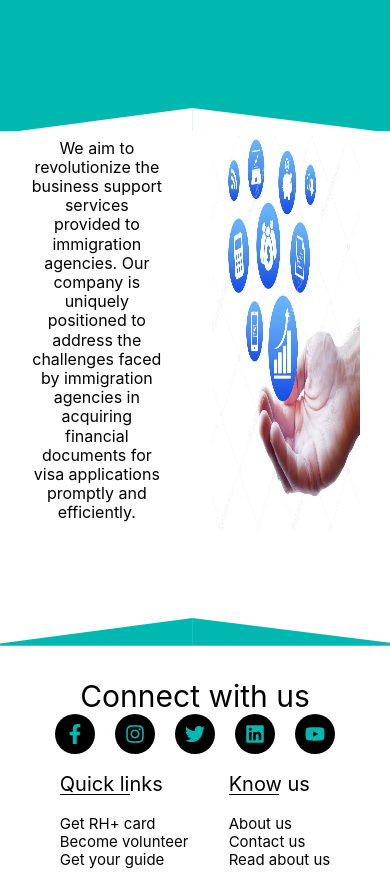
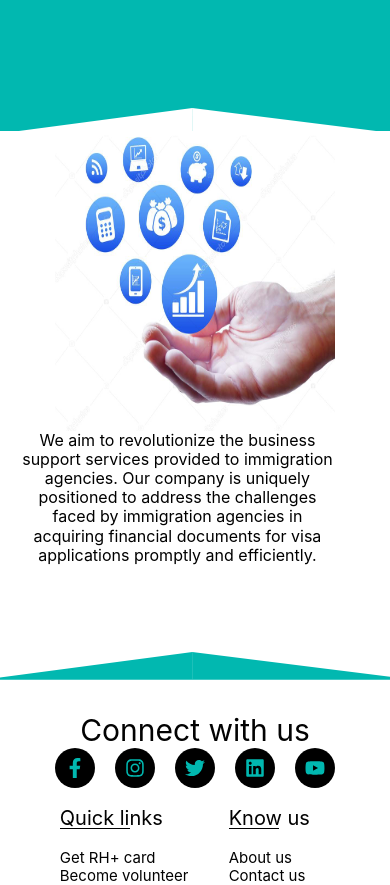
Before and after one commit to abhinavdawar/primefileadvisors, a React (Create React App) app: page / in a window 390 px wide. Shown: the part 1543-2428 px from the top of the page. Built offline with nearby package versions, Linux system fonts and the light colour scheme; a web font is replaced by a local one.

Commit message:
trying to fix page not found issue

```diff
--- a/src/App.css
+++ b/src/App.css
@@ -302,6 +302,7 @@ nav {
 }
 .homepage-section p {
 	width: 90%;
+	text-align: center;
 }
 .homepage-section-image {
 	width: 45%;
@@ -1084,16 +1085,24 @@ textarea:focus {
 	.tagline-text {
 		width: 100%;
 	}
-	/* .tagline-text h1 {
-		font-size: 40px;
-		letter-spacing: 2px;
-		margin-bottom: 15px;
+	.homepage-section-content {
+		flex-direction: column-reverse;
+		width: 100vw;
 	}
-	.tagline-text p {
-		font-size: 20px;
-		letter-spacing: 1px;
-		line-height: 1.2;
-	} */
+	.homepage-section-text {
+		width: 90%;
+	}
+	.homepage-section p {
+		max-width: 100%;
+	}
+	.homepage-section-image {
+		width: 90%;
+	}
+	.homepage-section-image img {
+		width: 80%;
+		height: 400px;
+	}
+
 	.contact-container {
 		justify-content: center;
 	}
@@ -1297,6 +1306,10 @@ textarea:focus {
 }
 
 @media screen and (max-width: 540px) {
+	.homepage-section-image img {
+		width: 80%;
+		height: 300px;
+	}
 	.footer-container .heading {
 		font-size: 30px;
 	}
```
Also changed, not shown: 1 other file (tests, documents, lock files or other folders).
